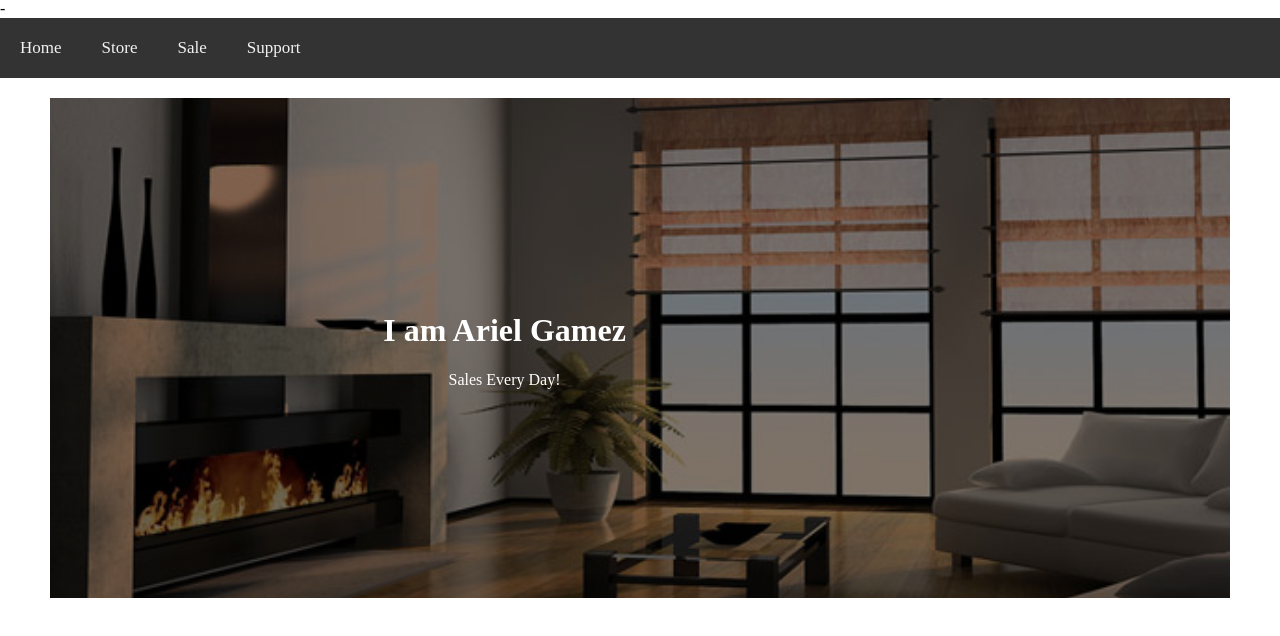
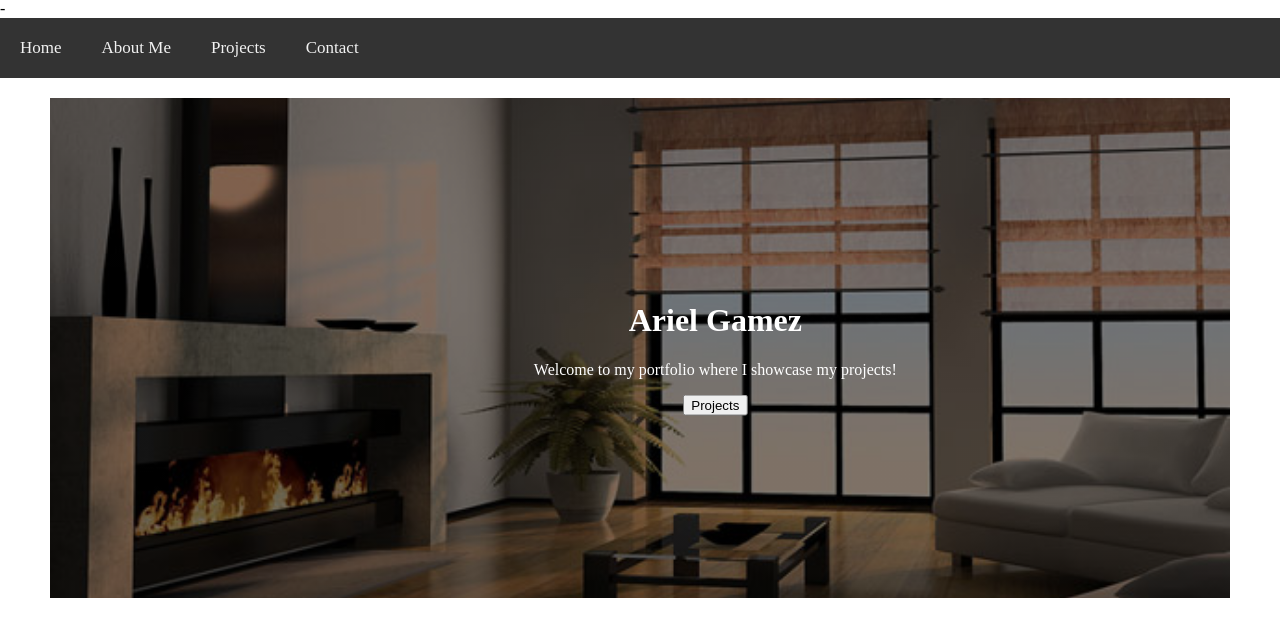
Before and after one commit to argamez98/HTML-Template, a plain HTML site: page template.html in a window 1280 px wide. Drawn offline with Linux system fonts and the light colour scheme.

Commit message:
added a project button
added a project button

```diff
--- a/style.css
+++ b/style.css
@@ -3,22 +3,7 @@ html, body {
     padding: 0px;
 }
 
-.topnav {
-    background-color: #333;
-    overflow: hidden;
-}
-
-.topnav a {
-    float: left;
-    text-align: center;
-    padding: 10px;
-    margin: 10px;
-    text-decoration: none;
-    font-size: 17px;
-    color: #f2f2f2;
-}
-
-.hero-image {
+.heroImage {
     background-image: linear-gradient(rgba(0, 0, 0, 0.5), rgba(0, 0, 0, 0.5)), url("Main-T.jpg");
     height: 50%;
     padding: 250px 30px;
@@ -29,11 +14,27 @@ html, body {
     margin: 20px 50px 20px 50px;
 }
 
-.hero-text {
+.heroText {
     text-align: center;
     position: absolute;
     top: 50%;
     left: 50;
     transform: translate(125%, -50%);
     color: white;
+
 }
+
+.topnav {
+        background-color: #333;
+        overflow: hidden;
+    }
+
+.topnav a {
+        float: left;
+        text-align: center;
+        padding: 10px;
+        margin: 10px;
+        text-decoration: none;
+        font-size: 17px;
+        color: #f2f2f2;
+    }
--- a/template.html
+++ b/template.html
@@ -12,14 +12,15 @@
 <body>
     -<div class=topnav>
         <a class=active href=#homepage>Home</a>
-        <a href=#shop>Store</a>
-        <a href=#sale>Sale</a>
-        <a href=#support>Support</a>
+        <a href=#aboutmet>About Me</a>
+        <a href=#Projects>Projects</a>
+        <a href=#contact>Contact</a>
     </div>
-    <div class=hero-image>
-        <div class=hero-text>
-            <h1>I am Ariel Gamez</h1>
-            <p>Sales Every Day!</p>
+    <div class=heroImage>
+        <div class=heroText>
+            <h1>Ariel Gamez</h1>
+            <p>Welcome to my portfolio where I showcase my projects!</p>
+            <button class=projectButton>Projects</button>
         </div>
     </div>
 </body>
```
